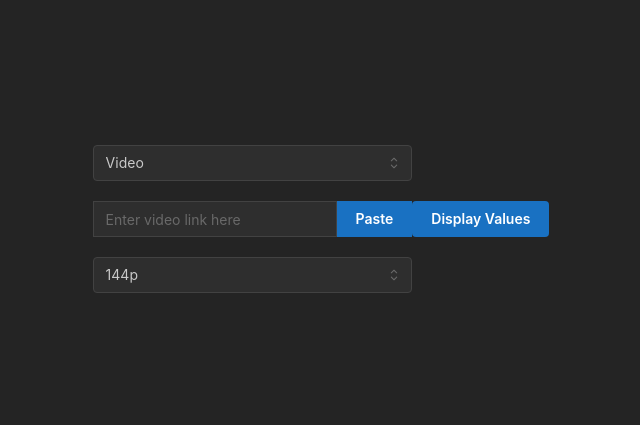
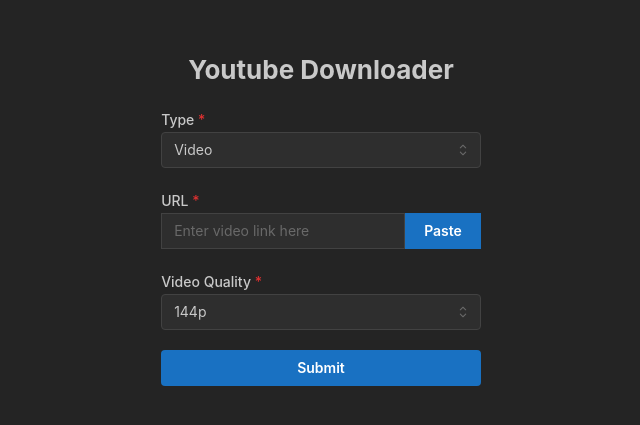
Before and after one commit to Scrappyz/Media-Downloader, a React app in the folder frontend/: page / in a window 1280 px wide. Shown: the part 181-606 px from the top of the page, without its empty margins (319-959 px from the left). Built offline with nearby package versions, Linux system fonts and the light colour scheme; the HTML template or start-up script is replaced by a standard one.

Commit message:
added title

```diff
--- a/frontend/src/App.tsx
+++ b/frontend/src/App.tsx
@@ -1,5 +1,5 @@
 import React, { useState } from 'react';
-import { MantineProvider, Button, Flex, NativeSelect, TextInput, Group } from '@mantine/core';
+import { MantineProvider, Button, Flex, NativeSelect, TextInput, Group, Text, Title } from '@mantine/core';
 
 import { api } from './globals';
 import { useForm } from '@mantine/form';
@@ -16,17 +16,23 @@ function App() {
   //   }
   // }
 
-  const mediaTypes = ["Video", "Video Only", "Audio Only"];
-  const videoQualities = ["144p", "240p", "360p", "480p", "720p", "1080p", "2160p"];
+  const mediaTypes: string[] = ["Video", "Video Only", "Audio Only"];
+  const videoQualities: string[] = ["144p", "240p", "360p", "480p", "720p", "1080p", "2160p"];
+  const audioCodecs: string[] = ["mp3", "m4a", "wav", "flac"];
 
+  const [mediaType, setMediaType] = useState(mediaTypes[0]);
   const [url, setUrl] = useState("");
+
+  const isVideo: boolean = (mediaType === "Video" || mediaType === "Video Only");
+  const isAudio: boolean = mediaType === "Audio Only";
 
   const form = useForm({
     mode: 'uncontrolled',
     initialValues: {
       type: "Video",
       url: "",
-      videoQuality: "480p"
+      videoQuality: "480p",
+      audioCodec: "m4a"
     }
   });
 
@@ -39,6 +45,12 @@ function App() {
     }
   }
 
+  const handleTypeChange = (e) => {
+    const val = e.target.value;
+    form.setFieldValue("type", val);
+    setMediaType(val);
+  }
+
   const handlePaste = () => {
     getClipboardText().then(res => {
       console.log("Clipboard:", res);
@@ -49,18 +61,26 @@ function App() {
 
   return (
     <MantineProvider defaultColorScheme="dark">
-      <Flex pl="10%" pr="10%" h="100vh" direction="row" justify="center" align="center">
+      <Flex pl="10%" pr="10%" h="100vh" direction="column" justify="center" align="center" gap="lg">
+        <Title order={2}>Youtube Downloader</Title>
         <form onSubmit={form.onSubmit((values) => console.log(values))}>
           <Flex direction="column" rowGap="lg">
-            <NativeSelect key={form.key("type")} data={mediaTypes} />
+            <NativeSelect label='Type' withAsterisk key={form.key("type")} value={mediaType} data={mediaTypes} onChange={handleTypeChange} />
             <Group gap="0">
-              <TextInput key={form.key("url")} value={url} placeholder='Enter video link here' radius="0" onChange={(e) => setUrl(e.target.value)} />
-              <Button onClick={handlePaste} radius="0">Paste</Button>
+              <TextInput label='URL' withAsterisk key={form.key("url")} value={url} placeholder='Enter video link here' radius="0" onChange={(e) => setUrl(e.target.value)} />
+              <Button mt='25px' onClick={handlePaste} radius="0">Paste</Button>
             </Group>
-            <NativeSelect key={form.key("videoQuality")} data={videoQualities} />
+            {
+              isVideo ? (
+                <NativeSelect label='Video Quality' withAsterisk key={form.key("videoQuality")} data={videoQualities} />
+              ) : (
+                <NativeSelect label='Audio Codec' withAsterisk key={form.key("audioCodec")} data={audioCodecs} />
+              )
+            }
+            <Button type='submit'>Submit</Button>
           </Flex>
         </form>
-        <Button onClick={() => console.log(form.getValues())}>Display Values</Button>
+        {/* <Button onClick={() => console.log(form.getValues())}>Display Values</Button> */}
       </Flex>
     </MantineProvider>
   );
```
